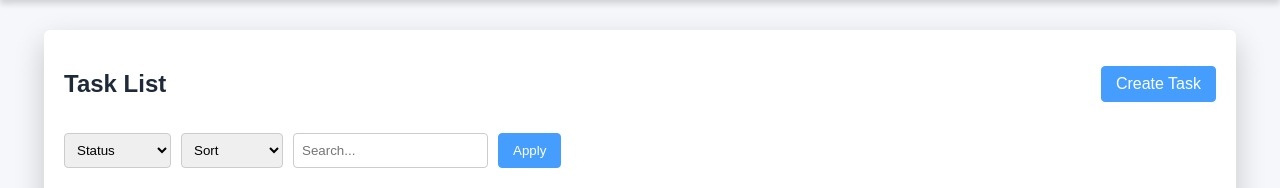
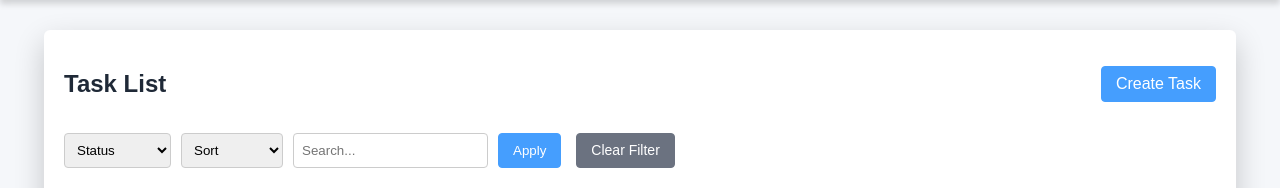
Before and after one commit to khushichachapara/taskflow, a PHP site: page /tasks in a window 1280 px wide. Shown: the part 94-282 px from the top of the page. Run offline with PHP 8.4, Linux system fonts and the light colour scheme; the visitor is signed in with stand-in values (Sample User, id 1); data that the repository does not hold is empty.

Commit message:
Add Button on list page to remove filter

```diff
--- a/views/tasks/create.php
+++ b/views/tasks/create.php
@@ -18,7 +18,7 @@
             background: #fff;
             padding: 20px;
             border-radius: 6px;
-            box-shadow: 0 0 10px rgba(0, 0, 0, 0.1);
+            box-shadow: 0 12px 30px rgba(0,0,0,0.2);
         }
 
         h2 {
--- a/views/tasks/edit.php
+++ b/views/tasks/edit.php
@@ -16,7 +16,7 @@
             background: #fff;
             padding: 20px;
             border-radius: 6px;
-            box-shadow: 0 0 10px rgba(0,0,0,0.1);
+            box-shadow: 0 12px 30px rgba(0,0,0,0.2);
         }
 
         h2 {
--- a/views/tasks/list.php
+++ b/views/tasks/list.php
@@ -17,7 +17,7 @@
             background: #fff;
             padding: 20px;
             border-radius: 6px;
-            box-shadow: 0 12px 30px rgba(0,0,0,0.2);
+            box-shadow: 0 12px 30px rgba(0, 0, 0, 0.2);
         }
 
         .header-row {
@@ -129,6 +129,27 @@
 
 
         }
+
+        .btnall {
+            background: #6b7280;
+            color: #fff;
+            border: 1px solid #6b7280;
+            padding: 8px 14px;
+            border-radius: 4px;
+            text-decoration: none;
+            display: inline-flex;
+            align-items: center;
+            font-size: 14px;
+        }
+
+        .btnall:hover {
+            background: #fff;
+            color: #6b7280;
+        }
+
+        .filters a.btnall {
+            margin-left: 5px;
+        }
     </style>
 </head>
 
@@ -162,6 +183,13 @@
 
                 <button type="submit">Apply</button>
 
+
+                <!-- impliment all task view button after filtering -->
+
+
+                <a href="<?= $basePath ?>/tasks"
+                    class="btnall">Clear Filter
+                </a>
             </div>
         </form>
 
```
